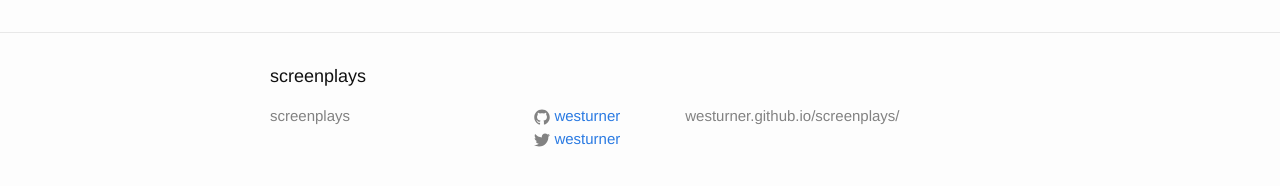
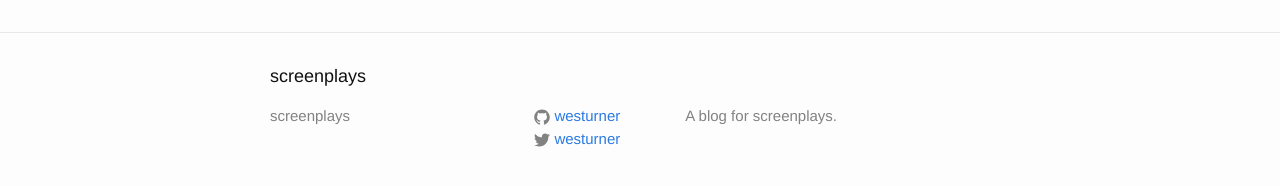
Before and after one commit to westurner/screenplays, a Jekyll site: the page built from about.md, in a window 1280 px wide. Shown: the part 279-465 px from the top of the page. Built offline with Jekyll 4.4.1, drawn with Linux system fonts in a browser that asks for light colours.

Commit message:
BLD: _config.yml: remove baseurl setting FTTB

```diff
--- a/_config.yml
+++ b/_config.yml
@@ -2,8 +2,8 @@
 title: screenplays
 email:
 description: > # this means to ignore newlines until "baseurl:"
-  westurner.github.io/screenplays/
-baseurl: "/screenplays/" # the subpath of your site, e.g. /blog/
+  A blog for screenplays.
+baseurl: "" # the subpath of your site, e.g. /blog/
 url: "https://westurner.github.io" # the base hostname & protocol for your site
 twitter_username: westurner
 github_username:  westurner
```
